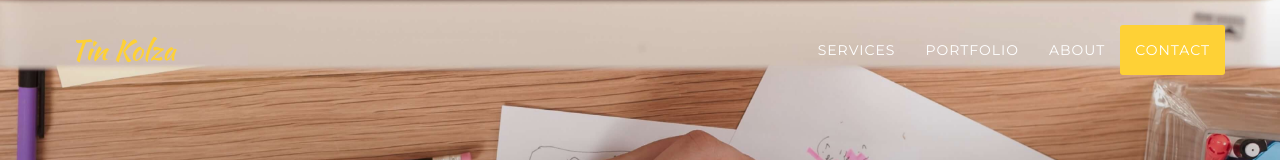
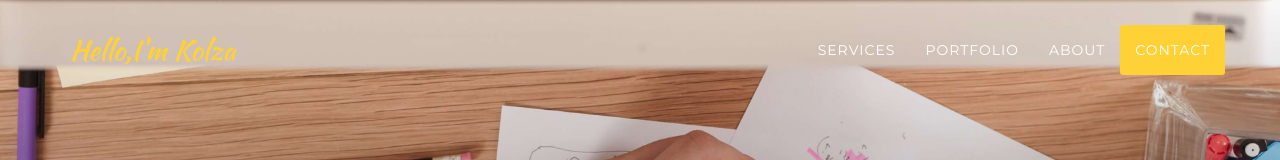
Before and after one commit to kolzatin/kolzatin.github.io, a plain HTML site: page index.html in a window 1280 px wide. Shown: the top 160 px of the page. Drawn offline with nearby package versions, Linux system fonts and the light colour scheme; a web font is replaced by a local one.

Commit message:
no message

```diff
--- a/index.html
+++ b/index.html
@@ -46,7 +46,7 @@
                     <span class="icon-bar"></span>
                     <span class="icon-bar"></span>
                 </button>
-                <a class="navbar-brand page-scroll" href="#page-top">Tin Kolza</a>
+                <a class="navbar-brand page-scroll" href="#page-top">Hello,I'm Kolza</a>
             </div>
 
             <!-- Collect the nav links, forms, and other content for toggling -->
```
